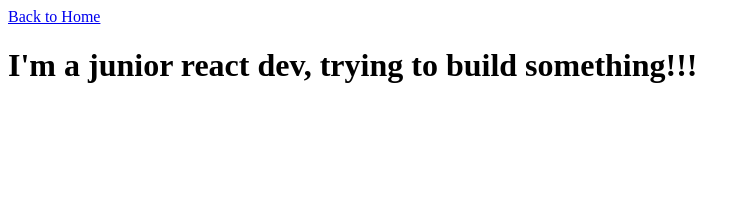
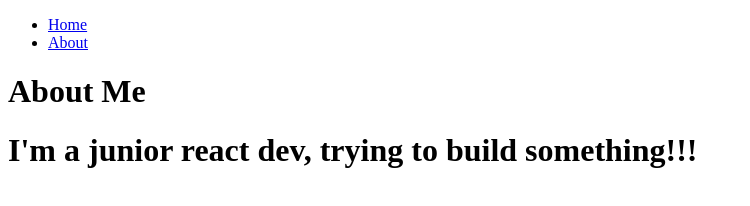
Before and after one commit to surajjayraman/react-gatsby-site, a Gatsby site: page /about in a window 1280 px wide. Shown: the whole page, without its empty margins (0-750 px from the left). Built offline with nearby package versions, Linux system fonts and the light colour scheme; Gatsby itself is replaced by a stand-in of ours.

Commit message:
Add Layout component

```diff
--- /dev/null
+++ b/src/components/layout.js
@@ -0,0 +1,21 @@
+import * as React from 'react'
+import { Link } from 'gatsby'
+
+const Layout = ({ pageTitle, children }) => {
+  return (
+    <div>
+      <nav>
+        <ul>
+          <li><Link to="/">Home</Link></li>
+          <li><Link to="/about">About</Link></li>
+        </ul>
+      </nav>
+      <main>
+        <h1>{pageTitle}</h1>
+        {children}
+      </main>
+    </div>
+  )
+}
+
+export default Layout
--- a/src/pages/about.js
+++ b/src/pages/about.js
@@ -1,11 +1,12 @@
 import * as React from  'react';
-import { Link } from 'gatsby';
+import Layout from '../components/layout';
 
 const AboutPage = () => {
     return (
         <div>
-            <Link to='/'>Back to Home</Link>
-            <h1>I'm a junior react dev, trying to build something!!!</h1>
+            <Layout pageTitle='About Me'>
+                <h1>I'm a junior react dev, trying to build something!!!</h1>
+            </Layout>
         </div>
 
     )
```
Also changed, not shown: src/pages/index.js (+3 -5 lines).
